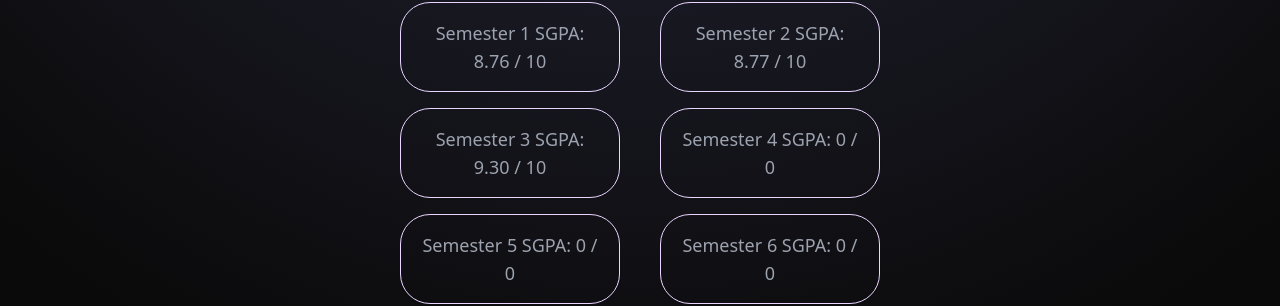
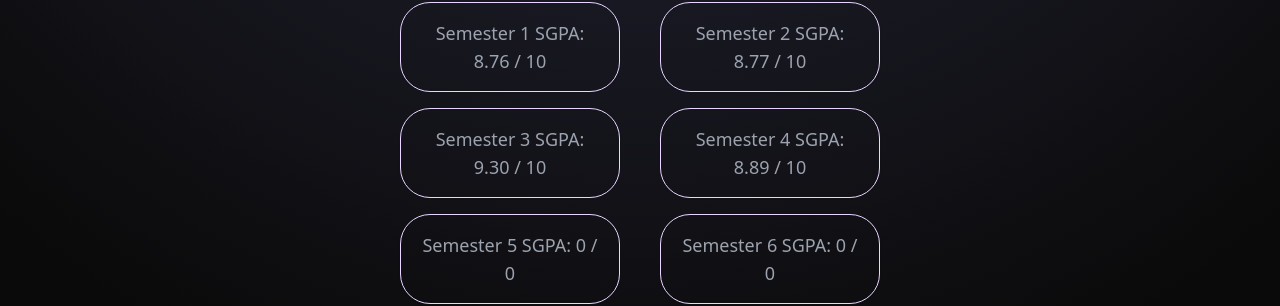
Before and after one commit to AryanMahajan/PORTFOLIO_WEBSITE, a Next.js app: page /education in a window 1280 px wide. Shown: the part 349-655 px from the top of the page. Built offline with nearby package versions, Linux system fonts and the light colour scheme.

Commit message:
updated-sem-4-result

```diff
--- a/components/main/Education.tsx
+++ b/components/main/Education.tsx
@@ -32,7 +32,7 @@ export default function Education() {
                         <motion.div whileHover={{ scale: 1.1 }} className='mx-4 rounded-[30px] border border-purple-200 shadow-sm p-4'>Semester 1 SGPA: 8.76 / 10</motion.div>
                         <motion.div whileHover={{ scale: 1.1 }} className='mx-4 rounded-[30px] border border-purple-200 shadow-sm p-4'>Semester 2 SGPA: 8.77 / 10</motion.div>
                         <motion.div whileHover={{ scale: 1.1 }} className='mx-4 rounded-[30px] border border-purple-200 shadow-sm p-4'>Semester 3 SGPA: 9.30 / 10</motion.div>
-                        <motion.div whileHover={{ scale: 1.1 }} className='mx-4 rounded-[30px] border border-purple-200 shadow-sm p-4'>Semester 4 SGPA: 0 / 0</motion.div>
+                        <motion.div whileHover={{ scale: 1.1 }} className='mx-4 rounded-[30px] border border-purple-200 shadow-sm p-4'>Semester 4 SGPA: 8.89 / 10</motion.div>
                         <motion.div whileHover={{ scale: 1.1 }} className='mx-4 rounded-[30px] border border-purple-200 shadow-sm p-4'>Semester 5 SGPA: 0 / 0</motion.div>
                         <motion.div whileHover={{ scale: 1.1 }} className='mx-4 rounded-[30px] border border-purple-200 shadow-sm p-4'>Semester 6 SGPA: 0 / 0</motion.div>
                         <motion.div whileHover={{ scale: 1.1 }} className='mx-4 rounded-[30px] border border-purple-200 shadow-sm p-4'>Semester 7 SGPA: 0 / 0</motion.div>
```
